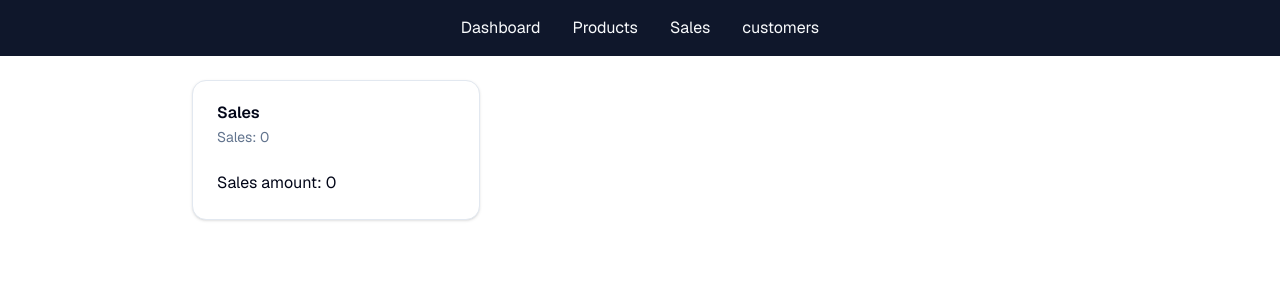
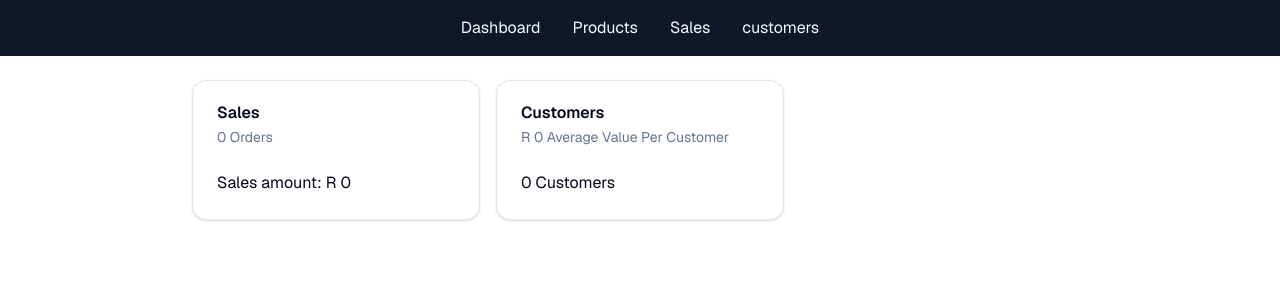
Before and after one commit to rorisangputu/ecomm-mvp, a Next.js app: page /admin in a window 1280 px wide. Shown: the top 300 px of the page. Built offline with nearby package versions, Linux system fonts and the light colour scheme; no server answers; the database is empty.

Commit message:
getting user data

```diff
--- a/src/app/admin/page.tsx
+++ b/src/app/admin/page.tsx
@@ -6,6 +6,7 @@ import {
   CardTitle,
 } from "@/components/ui/card";
 import db from "@/db/db";
+import { formatCurrency, formatNumber } from "@/lib/formatter";
 
 async function getSalesData() {
   //Gets total num of sales and how much we've made
@@ -19,14 +20,39 @@ async function getSalesData() {
   };
 }
 
+async function getUserData() {
+  const [customerCount, orderData] = await Promise.all([
+    db.user.count(),
+    db.order.aggregate({
+      _sum: { pricePaidInCents: true },
+    }),
+  ]);
+
+  return {
+    customerCount,
+    averageValuePerUser:
+      customerCount === 0
+        ? 0
+        : (orderData._sum.pricePaidInCents || 0) / customerCount / 100,
+  };
+}
+
 export default async function AdminDashboard() {
   const salesData = await getSalesData();
+  const customerData = await getUserData();
   return (
     <div className="grid grid-cols-1 md:grid-cols-2 lg:grid-cols-3 gap-4">
       <DashboardCard
         title="Sales"
-        subtitle={`Sales: ${salesData.numOfSales}`}
-        body={`Sales amount: ${salesData.amount}`}
+        subtitle={`${formatNumber(salesData.numOfSales)} Orders`}
+        body={`Sales amount: ${formatCurrency(salesData.amount)}`}
+      />
+      <DashboardCard
+        title="Customers"
+        subtitle={`${formatCurrency(
+          customerData.averageValuePerUser
+        )} Average Value Per Customer`}
+        body={`${formatNumber(customerData.customerCount)} Customers`}
       />
     </div>
   );
```
